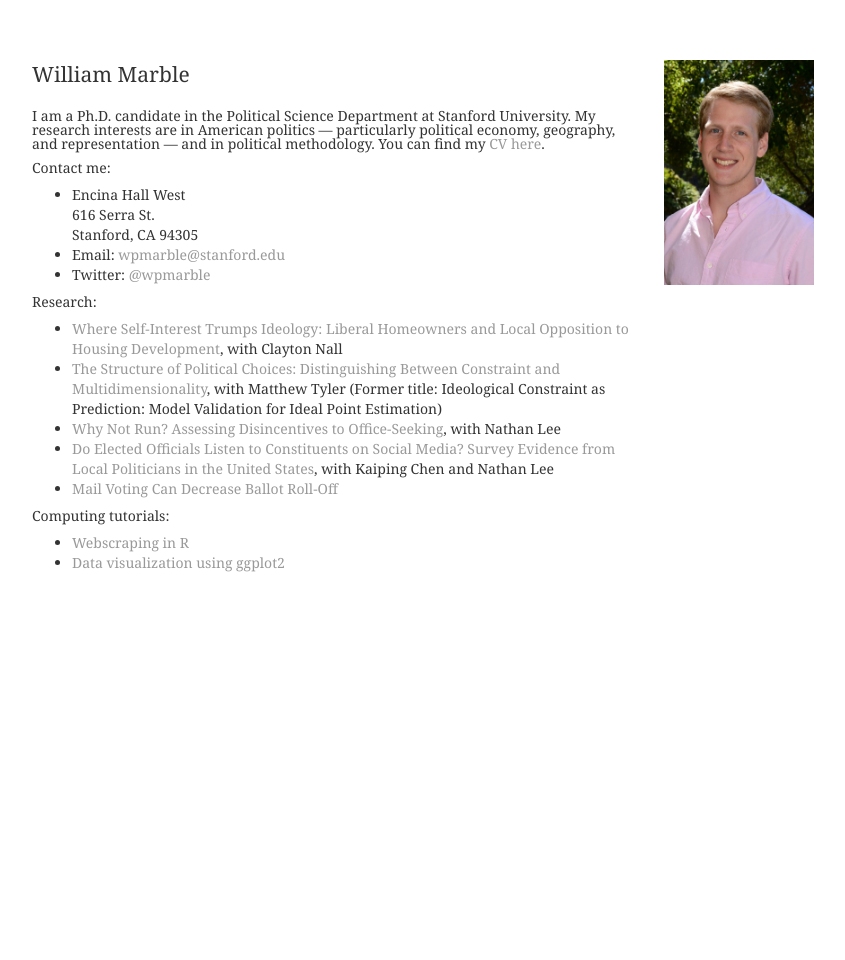
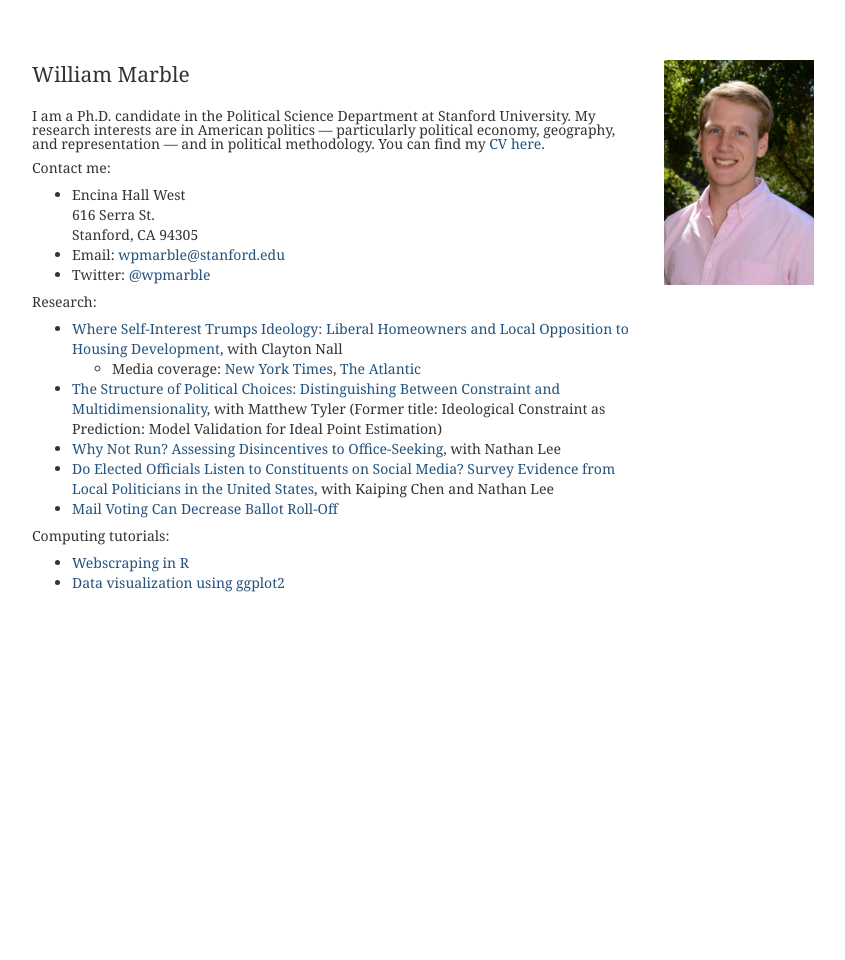
Before and after one commit to wpmarble/wpmarble.github.io, a Jekyll site: the page built from index.html, in a window 1280 px wide. Shown: the whole page, without its empty margins (96-941 px from the left). Built offline with Jekyll 4.4.1, drawn with Linux system fonts in a browser that asks for light colours.

Commit message:
add media + update colors

```diff
--- a/css/main.css
+++ b/css/main.css
@@ -17,7 +17,7 @@ nav ul li, footer ul li {
 }
 a {
     text-decoration: none;
-    color: #999;
+    color: #23527c;
 }
 a:hover {
     text-decoration: underline;
--- a/index.html
+++ b/index.html
@@ -16,6 +16,10 @@ title: William Marble | Ph.D. Candidate, Political Science Department, Stanford
 	    <p>Research:</p>
         <ul>
             <li><a href="http://www.nallresearch.com/uploads/7/9/1/7/7917910/interest.3.3.pdf">Where Self-Interest Trumps Ideology: Liberal Homeowners and Local Opposition to Housing Development</a>, with Clayton Nall </li>
+            <ul>
+            	<li> Media coverage: <a href="https://www.nytimes.com/2018/08/21/upshot/home-ownership-nimby-bipartisan.html">New York Times</a>, <a href="https://www.theatlantic.com/business/archive/2017/07/yimby-groups-pro-development/532437/">The Atlantic</a>
+            	</li>
+            </ul>
             <li><a href="https://www.dropbox.com/s/ln83kbra19p9fsp/IdeologicalConstraintPrediction.pdf?raw=1">The Structure of Political Choices: Distinguishing Between Constraint and Multidimensionality</a>, with Matthew Tyler (Former title: Ideological Constraint as Prediction: Model Validation for Ideal Point Estimation)</li>
             <li><a href="https://ssrn.com/abstract=3165193">Why Not Run? Assessing Disincentives to Office-Seeking</a>, with Nathan Lee</li>
             <li><a href="docs/CLM-social-media.pdf">Do Elected Officials Listen to Constituents on Social Media? Survey Evidence from Local Politicians in the United States</a>, with Kaiping Chen and Nathan Lee
```
Also changed, not shown: css/bootstrap.css.
